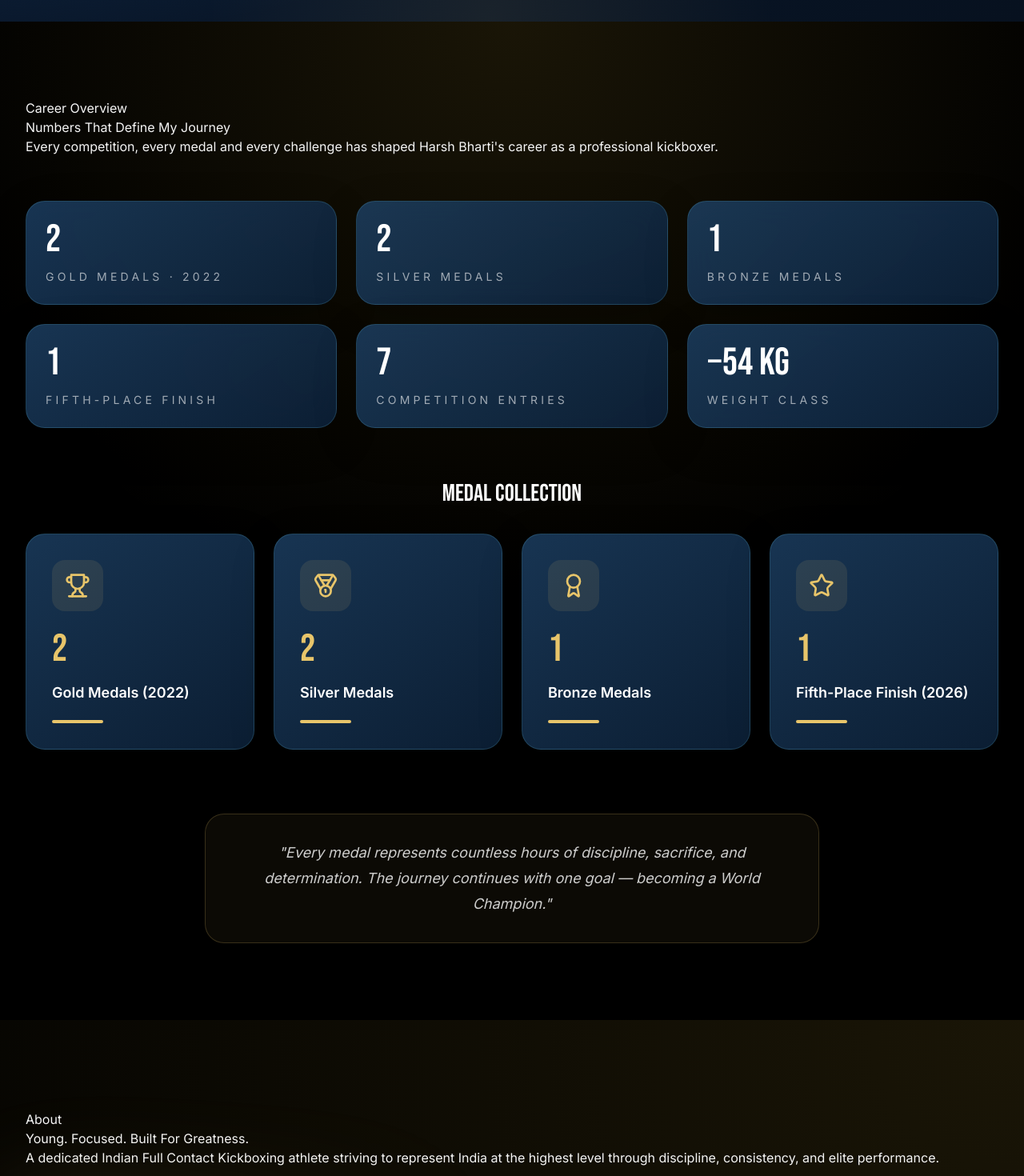
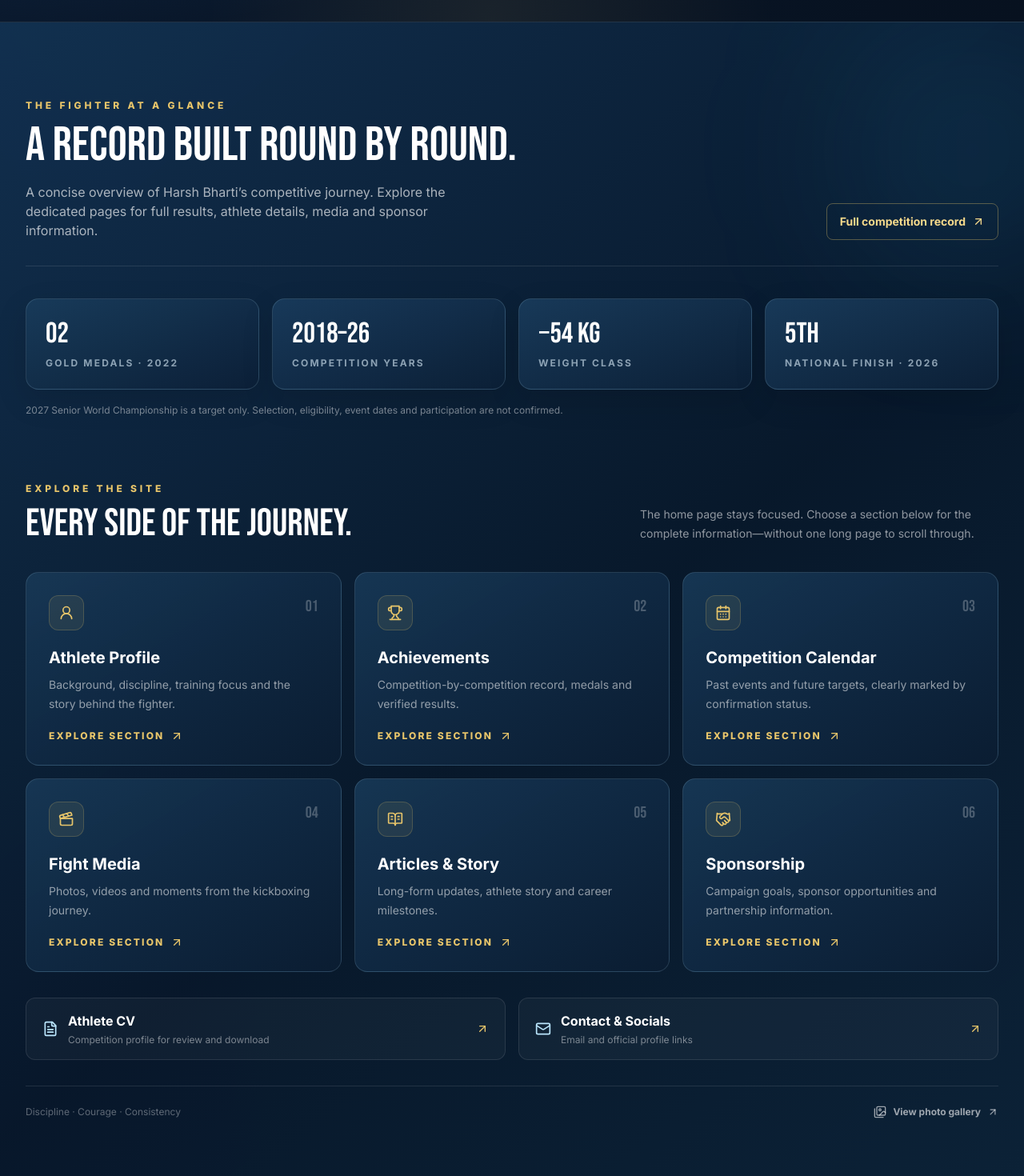
Before and after one commit to harshbharti55/kickboxer-harsh, a Next.js app: page / in a window 1280 px wide. Shown: the part 1080-2550 px from the top of the page at 80% size. Built offline with nearby package versions, Linux system fonts and the light colour scheme.

Commit message:
Make homepage a focused athlete overview with dedicated section links

```diff
--- a/app/page.tsx
+++ b/app/page.tsx
@@ -1,15 +1,19 @@
+import Link from "next/link";
 import Hero from "@/components/Hero";
-import Stats from "@/components/Stats";
-import About from "@/components/About";
-import Timeline from "@/components/Timeline";
-import Highlights from "@/components/Highlights";
-import HomeGallery from "@/components/HomeGallery";
-import Articles from "@/components/Articles";
-import Contact from "@/components/Contact";
+import { ArrowUpRight, UserRound, Trophy, CalendarDays, Clapperboard, BookOpenText, Handshake, Mail, FileText, Images } from "lucide-react";
+
+const destinations = [
+  { number: "01", title: "Athlete Profile", description: "Background, discipline, training focus and the story behind the fighter.", href: "/about", icon: UserRound },
+  { number: "02", title: "Achievements", description: "Competition-by-competition record, medals and verified results.", href: "/achievements", icon: Trophy },
+  { number: "03", title: "Competition Calendar", description: "Past events and future targets, clearly marked by confirmation status.", href: "/calendar", icon: CalendarDays },
+  { number: "04", title: "Fight Media", description: "Photos, videos and moments from the kickboxing journey.", href: "/media", icon: Clapperboard },
+  { number: "05", title: "Articles & Story", description: "Long-form updates, athlete story and career milestones.", href: "/articles", icon: BookOpenText },
+  { number: "06", title: "Sponsorship", description: "Campaign goals, sponsor opportunities and partnership information.", href: "/sponsors", icon: Handshake },
+];
 
 export default function Page() {
   return (
-    <main className="min-h-screen bg-bg">
+    <main className="min-h-screen bg-transparent text-white">
       <script
         type="application/ld+json"
         dangerouslySetInnerHTML={{
@@ -28,29 +32,77 @@ export default function Page() {
           }).replace(/</g, "\\u003c"),
         }}
       />
-      {/* Hero */}
+
       <Hero />
 
-      {/* Quick Stats */}
-      <Stats />
+      <section className="relative overflow-hidden border-t border-white/10 bg-[linear-gradient(140deg,rgba(18,48,79,.96),rgba(8,24,43,.97)_55%,rgba(12,34,56,.96))] py-16 sm:py-20 lg:py-24">
+        <div className="pointer-events-none absolute -right-24 top-0 h-80 w-80 rounded-full bg-sky-400/10 blur-[100px]" aria-hidden="true" />
+        <div className="container-page relative z-10">
+          <div className="flex flex-col gap-5 border-b border-white/10 pb-8 sm:flex-row sm:items-end sm:justify-between">
+            <div className="max-w-2xl">
+              <p className="text-xs font-extrabold uppercase tracking-[0.32em] text-[#e8c56a]">The fighter at a glance</p>
+              <h2 className="mt-3 font-display text-4xl leading-none text-white sm:text-5xl lg:text-6xl">A RECORD BUILT ROUND BY ROUND.</h2>
+              <p className="mt-4 max-w-xl text-sm leading-7 text-white/65 sm:text-base">A concise overview of Harsh Bharti’s competitive journey. Explore the dedicated pages for full results, athlete details, media and sponsor information.</p>
+            </div>
+            <Link href="/achievements" className="inline-flex min-h-11 shrink-0 items-center justify-center gap-2 self-start rounded-lg border border-[#e8c56a]/35 px-4 py-3 text-sm font-bold text-[#f5d98b] transition hover:bg-[#e8c56a]/10 sm:self-auto">Full competition record <ArrowUpRight className="h-4 w-4" /></Link>
+          </div>
 
-      {/* About Me */}
-      <About />
+          <div className="mt-8 grid grid-cols-2 gap-3 sm:mt-10 sm:grid-cols-4 sm:gap-4">
+            {[
+              { value: "02", label: "Gold medals · 2022" },
+              { value: "2018–26", label: "Competition years" },
+              { value: "−54 kg", label: "Weight class" },
+              { value: "5th", label: "National finish · 2026" },
+            ].map((item) => (
+              <div key={item.label} className="rounded-2xl border border-sky-200/15 bg-gradient-to-br from-[#193b5b]/95 to-[#0c2037]/95 p-5 shadow-[0_14px_40px_rgba(0,0,0,.12)] sm:p-6">
+                <p className="font-display text-3xl text-white sm:text-4xl">{item.value}</p>
+                <p className="mt-2 text-[10px] font-bold uppercase leading-5 tracking-[0.18em] text-sky-100/60 sm:text-xs">{item.label}</p>
+              </div>
+            ))}
+          </div>
+          <p className="mt-4 text-xs leading-5 text-white/45">2027 Senior World Championship is a target only. Selection, eligibility, event dates and participation are not confirmed.</p>
 
-      {/* Career Journey */}
-      <Timeline />
+          <div className="mt-16 sm:mt-20">
+            <div className="flex flex-col gap-3 sm:flex-row sm:items-end sm:justify-between">
+              <div>
+                <p className="text-xs font-extrabold uppercase tracking-[0.32em] text-[#e8c56a]">Explore the site</p>
+                <h2 className="mt-3 font-display text-4xl text-white sm:text-5xl">EVERY SIDE OF THE JOURNEY.</h2>
+              </div>
+              <p className="max-w-md text-sm leading-6 text-white/55">The home page stays focused. Choose a section below for the complete information—without one long page to scroll through.</p>
+            </div>
 
-      {/* Fight Highlights */}
-      <Highlights />
+            <div className="mt-7 grid gap-4 sm:mt-9 sm:grid-cols-2 xl:grid-cols-3">
+              {destinations.map((item) => {
+                const Icon = item.icon;
+                return (
+                  <Link key={item.href} href={item.href} className="group relative flex min-h-48 flex-col overflow-hidden rounded-2xl border border-sky-200/15 bg-gradient-to-br from-[#183957]/90 via-[#102943]/95 to-[#0b1d32]/95 p-6 transition duration-300 hover:-translate-y-1 hover:border-[#e8c56a]/45 hover:shadow-[0_20px_55px_rgba(0,0,0,.2)] sm:min-h-52 sm:p-7">
+                    <div className="flex items-start justify-between">
+                      <span className="flex h-11 w-11 items-center justify-center rounded-xl border border-[#e8c56a]/20 bg-[#e8c56a]/[0.08] text-[#e8c56a]"><Icon className="h-5 w-5" /></span>
+                      <span className="font-display text-xl text-white/25">{item.number}</span>
+                    </div>
+                    <h3 className="mt-5 text-xl font-bold text-white">{item.title}</h3>
+                    <p className="mt-2 max-w-sm text-sm leading-6 text-white/55">{item.description}</p>
+                    <span className="mt-auto flex items-center gap-2 pt-5 text-xs font-extrabold uppercase tracking-[0.18em] text-[#e8c56a]">Explore section <ArrowUpRight className="h-4 w-4 transition-transform group-hover:translate-x-1 group-hover:-translate-y-1" /></span>
+                  </Link>
+                );
+              })}
+            </div>
+          </div>
 
-      {/* Gallery */}
-      <HomeGallery />
-
-      {/* Latest Articles */}
-      <Articles />
-
-      {/* Contact */}
-      <Contact />
+          <div className="mt-8 grid gap-4 sm:grid-cols-2">
+            <Link href="/cv" className="flex min-h-16 items-center justify-between gap-4 rounded-xl border border-white/10 bg-white/[0.035] px-5 py-4 transition hover:border-sky-200/30 hover:bg-white/[0.06]">
+              <span className="flex items-center gap-3"><FileText className="h-5 w-5 text-sky-200" /><span><span className="block font-bold text-white">Athlete CV</span><span className="mt-1 block text-xs text-white/45">Competition profile for review and download</span></span></span><ArrowUpRight className="h-4 w-4 shrink-0 text-[#e8c56a]" />
+            </Link>
+            <Link href="/contact" className="flex min-h-16 items-center justify-between gap-4 rounded-xl border border-white/10 bg-white/[0.035] px-5 py-4 transition hover:border-sky-200/30 hover:bg-white/[0.06]">
+              <span className="flex items-center gap-3"><Mail className="h-5 w-5 text-sky-200" /><span><span className="block font-bold text-white">Contact & Socials</span><span className="mt-1 block text-xs text-white/45">Email and official profile links</span></span></span><ArrowUpRight className="h-4 w-4 shrink-0 text-[#e8c56a]" />
+            </Link>
+          </div>
+          <div className="mt-8 flex flex-wrap items-center justify-between gap-3 border-t border-white/10 pt-6 text-xs text-white/35">
+            <span>Discipline · Courage · Consistency</span>
+            <Link href="/gallery" className="inline-flex items-center gap-2 font-bold text-white/60 transition hover:text-[#e8c56a]"><Images className="h-4 w-4" /> View photo gallery <ArrowUpRight className="h-3.5 w-3.5" /></Link>
+          </div>
+        </div>
+      </section>
     </main>
   );
 }
```
